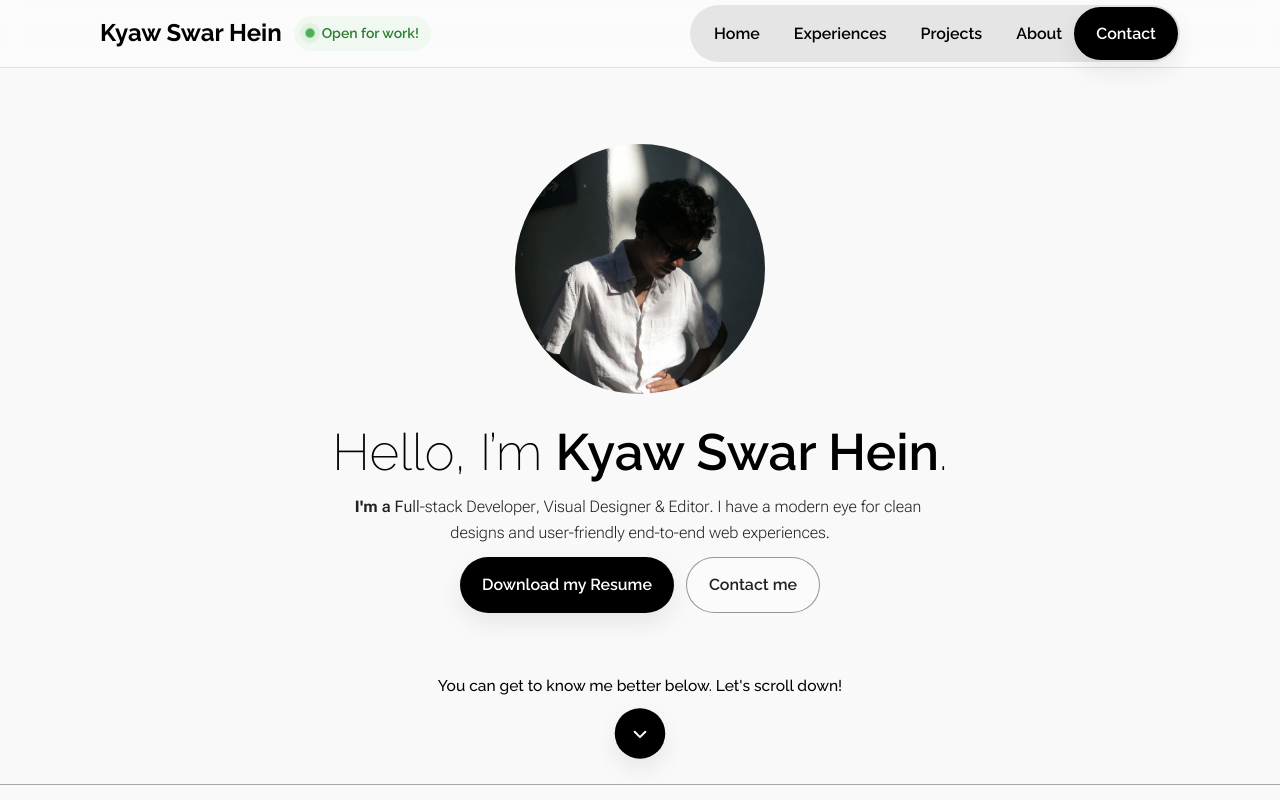
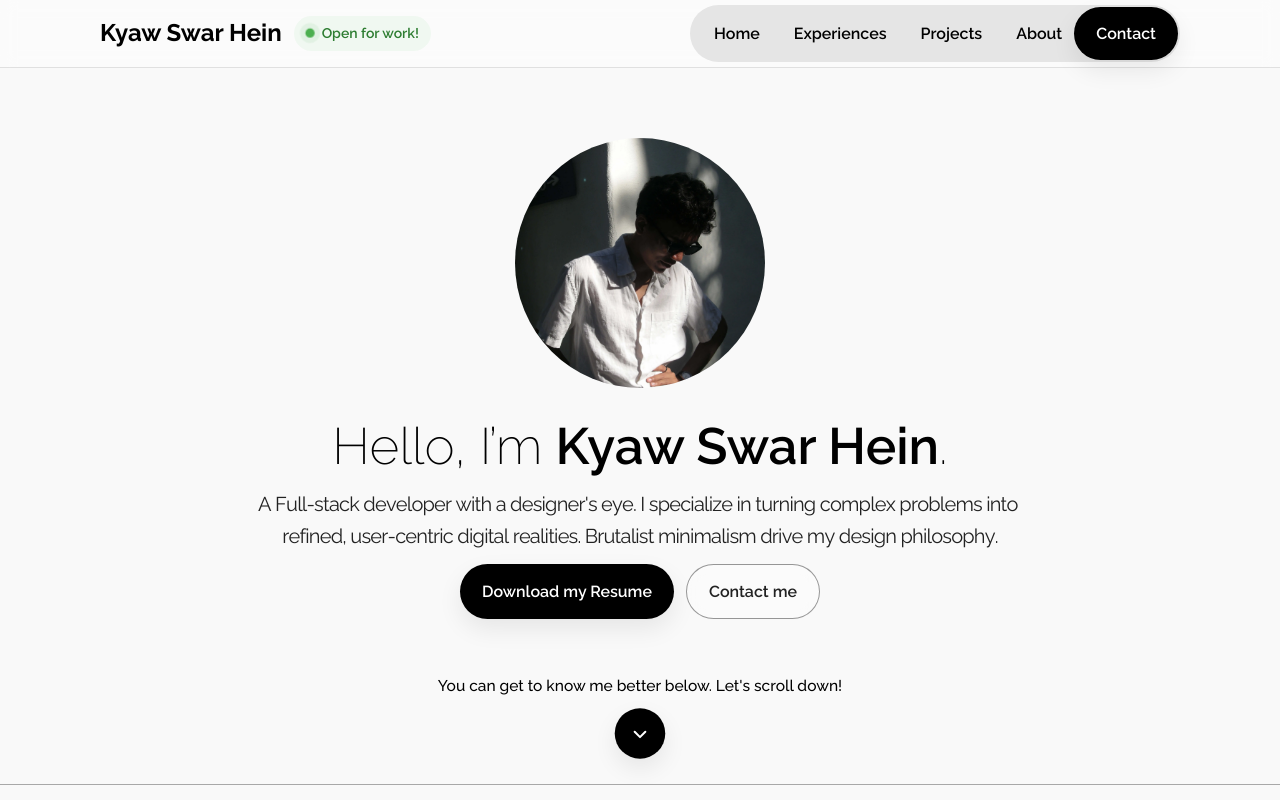
Before and after one commit to Dennis-XXII/portlofio-D, a React (Vite) app: page / in a window 1280 px wide. Shown: the top 800 px of the page. Built offline with nearby package versions, Linux system fonts and the light colour scheme.

Commit message:
More fixes

```diff
--- a/src/bits/ProximityParagraph.css
+++ b/src/bits/ProximityParagraph.css
@@ -1,7 +1,8 @@
-@import url("https://fonts.googleapis.com/css2?family=Roboto+Flex:opsz,wght@8..144,100..1000&display=swap");
-
 .variable-proximity {
-	font-family: "Roboto Flex", sans-serif;
+	font-family: "Raleway", sans-serif;
+	font-size: 20px;
+	text-align: justify;
+	letter-spacing: -0.04em;
 }
 
 .sr-only {
@@ -15,3 +16,11 @@
 	white-space: nowrap;
 	border: 0;
 }
+
+@media (max-width: 768px) {
+	.variable-proximity {
+		font-size: 16px;
+		font-weight: 100;
+		letter-spacing: -0.02em;
+	}
+}
--- a/src/components/Home.jsx
+++ b/src/components/Home.jsx
@@ -87,12 +87,12 @@ export default function Home({ setActive }) {
 							ref={containerRef}
 							style={{
 								position: "relative",
-								maxWidth: 600,
+								maxWidth: 800,
 								marginInline: "auto",
 							}}>
 							<VariableProximity
 								label={
-									"I'm a Full-stack Developer, Visual Designer & Editor. I have a modern eye for clean designs and user-friendly end-to-end web experiences."
+									"A Full-stack developer with a designer's eye. I specialize in turning complex problems into refined, user-centric digital realities. Brutalist minimalism drive my design philosophy."
 								}
 								className={"variable-proximity-demo"}
 								fromFontVariationSettings="'wght' 200, 'opsz' 9"
--- a/src/data.js
+++ b/src/data.js
@@ -49,7 +49,7 @@ export const projects = [
 		image: "/rsuGloball.png",
 		title: "RSU Global! - Student Appointment System",
 		year: "2025",
-		brief: "Tech Stack: Laravel, MariaDB, Tailwind CSS, JavaScript",
+		brief: "Laravel, MariaDB, Tailwind CSS, JavaScript",
 		link: "https://rsuglobal.rsu.ac.th",
 		repo: "https://rsuglobal.rsu.ac.th",
 		description:
@@ -60,7 +60,7 @@ export const projects = [
 		image: "/ricfp.png",
 		title: "Foundation Program Moodle - RIC LMS",
 		year: "2025",
-		brief: "Tech Stack: Laravel, MariaDB, Tailwind CSS, JavaScript",
+		brief: "Laravel, MariaDB, Tailwind CSS, JavaScript",
 		link: "https://ricfp.rsu.ac.th/",
 		repo: "",
 		description:
@@ -71,9 +71,9 @@ export const projects = [
 		image: "/cimso.png",
 		title: "Dash AI - AI-Powered Hospitality Analytics Dashboard",
 		year: "Mar 2025",
-		brief: "Tech Stack: React, Django, PostgreSQL",
+		brief: "React, Django, PostgreSQL",
 		link: "",
-		repo: "",
+		repo: "https://github.com/Dennis-XXII/DashAI",
 		description:
 			"An AI-powered analytics dashboard built for the hospitality industry, integrating Gemini AI to streamline operations and elevate guest experience. Recognized as a top finalist among 20+ competing teams, the platform transforms complex ERP data into actionable operational insights.",
 		imgAlt: "cimso ERP Hackathon image",
--- a/src/index.css
+++ b/src/index.css
@@ -70,6 +70,8 @@ body {
 	min-height: 100svh;
 	display: flex;
 	align-items: center;
+	margin-top: auto;
+	margin-bottom: auto;
 }
 
 /* ----------------------------------------------------------
--- a/src/projects.css
+++ b/src/projects.css
@@ -8,15 +8,16 @@
 	transition: all 0.4s cubic-bezier(0.4, 0, 0.2, 1);
 	overflow: hidden;
 	border: 1px solid rgba(0, 0, 0, 0.06);
-	max-width: 80%;
+	max-width: 85%;
 	min-height: 300px;
 	background: white;
 	aspect-ratio: 16 / 9;
 	margin-inline: auto;
+	margin-top: 60px;
 }
 
 .projects-card:hover {
-	scale: 0.985;
+	scale: 0.992;
 	box-shadow: 0 12px 32px rgba(0, 0, 0, 0.12);
 	border-color: rgba(0, 0, 0, 0.1);
 }
@@ -155,12 +156,12 @@
 	align-items: center;
 	justify-content: center;
 	gap: 32px;
-	padding: 40px 0;
+	padding: 20px 0;
 }
 
 .projects-navigation button {
 	background: var(--brand);
-	border: 2px solid rgba(0, 0, 0, 0.1);
+	border: 1px solid rgba(0, 0, 0, 0.1);
 	padding: 12px 24px;
 	border-radius: 999px;
 	font-size: 14px;
@@ -172,15 +173,11 @@
 }
 
 .projects-navigation button:hover {
+	border: 1px solid rgba(0, 0, 0, 0.1);
 	border-color: var(--brand);
 	color: var(--brand);
 	background: rgba(0, 0, 0, 0.02);
-	transform: translateY(-2px);
-	box-shadow: 0 4px 12px rgba(0, 0, 0, 0.08);
-}
-
-.projects-navigation button:active {
-	transform: translateY(0) scale(0.98);
+	box-shadow: 0 2px 8px rgba(0, 0, 0, 0.04);
 }
 
 /* Dot Indicators */
@@ -371,6 +368,20 @@
 		min-width: 70px;
 	}
 
+	.projects-navigation button:hover {
+		background: var(--brand);
+		border: 2px solid rgba(0, 0, 0, 0.1);
+		padding: 8px 14px;
+		border-radius: 999px;
+		font-size: 11px;
+		font-weight: 500;
+		color: var(--bg);
+		cursor: pointer;
+		transition: all 0.3s cubic-bezier(0.4, 0, 0.2, 1);
+		box-shadow: 0 2px 8px rgba(0, 0, 0, 0.04);
+		transform: none;
+	}
+
 	.projects-dots {
 		gap: 6px;
 		order: 3;
```
